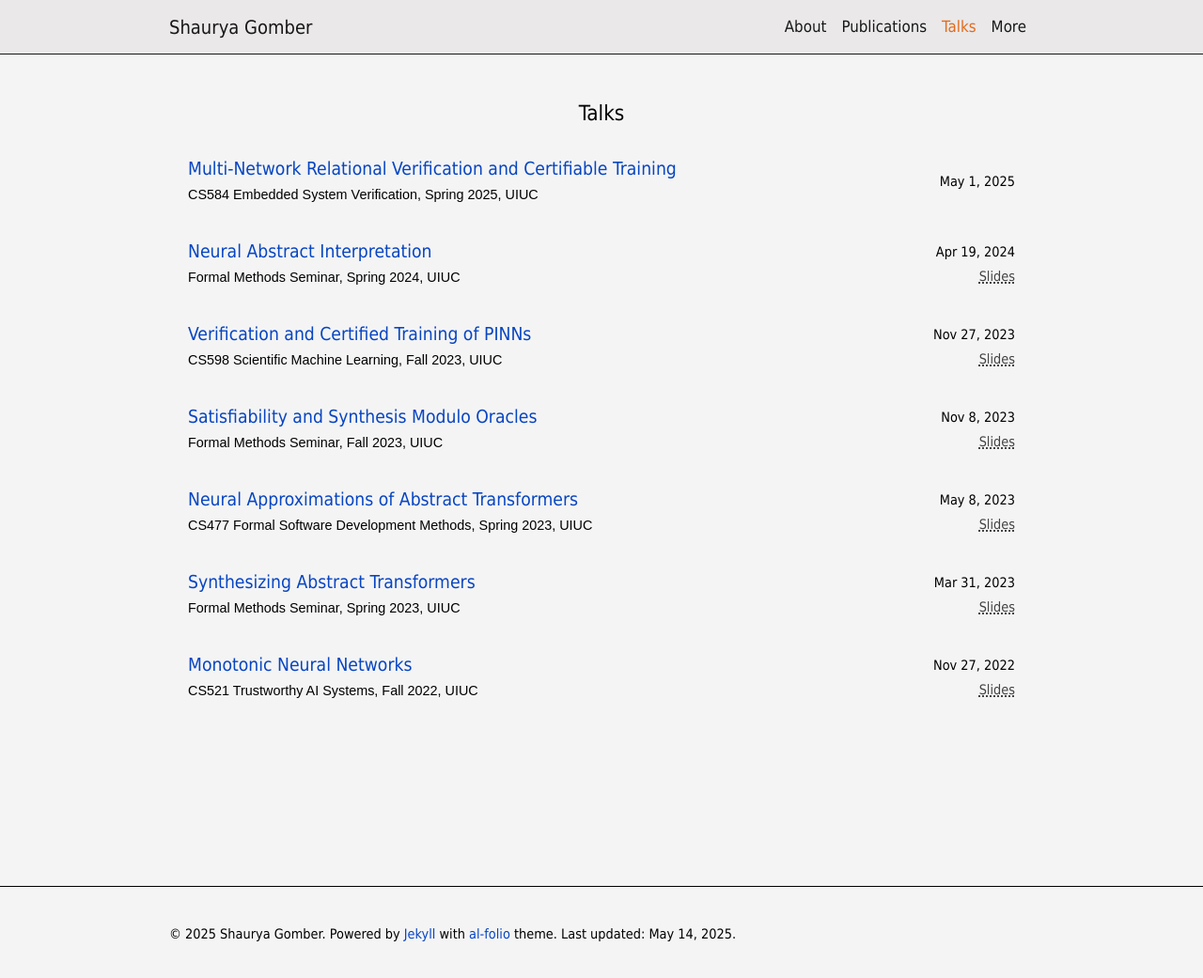
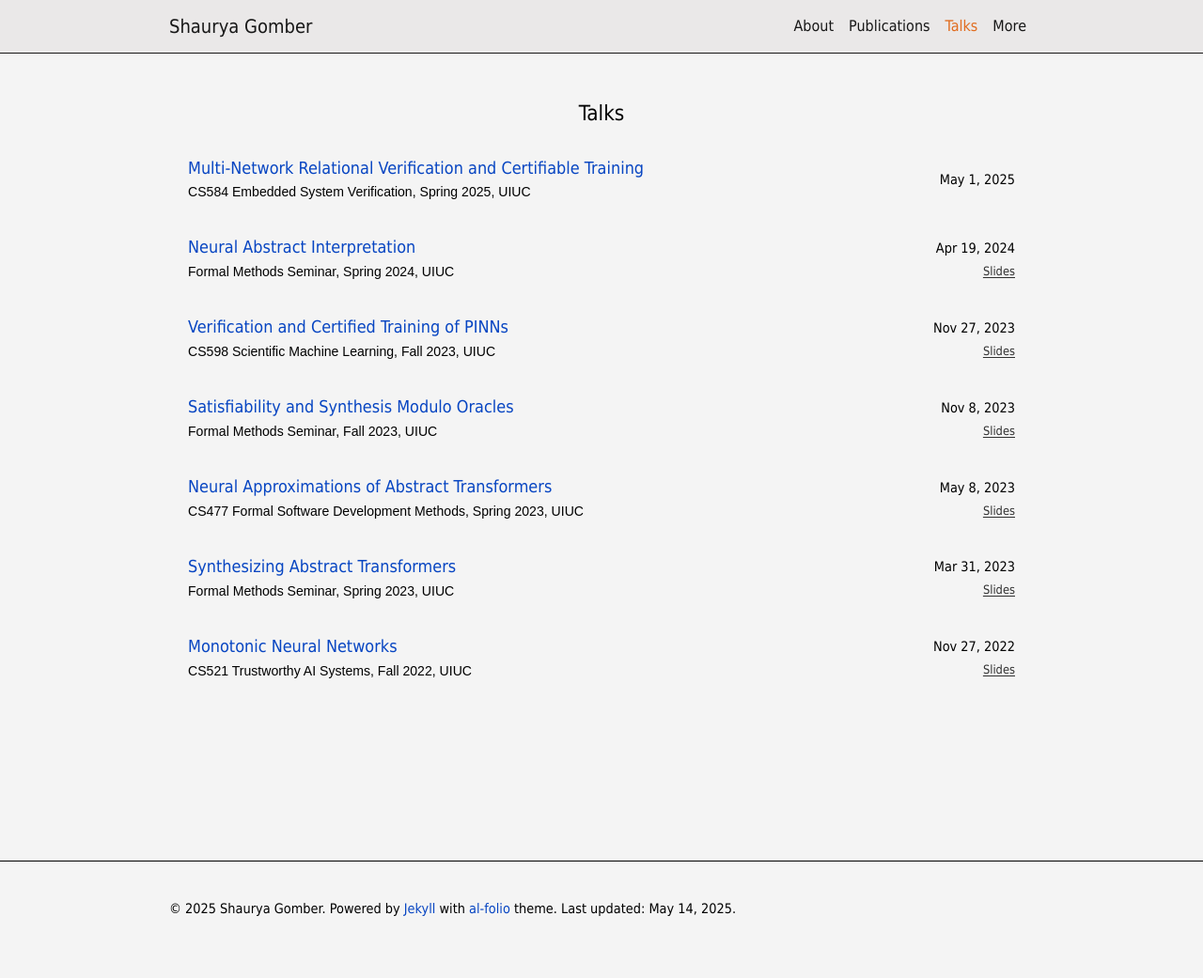
Before and after one commit to sgomber/sgomber.github.io, a Jekyll site: the page built from _pages/talks.md, in a window 1280 px wide and 1046 px high. Shown: the top 1041 px of the window at 94% size. Built offline with Jekyll 4.4.1, drawn with Linux system fonts in a browser that asks for light colours; comment, search, counter and statistics services are not loaded; a style sheet for code colours, icons or effects is not loaded.

Commit message:
Update style (almost converged)

```diff
--- a/_includes/publication-list.html
+++ b/_includes/publication-list.html
@@ -65,14 +65,14 @@
                   {% endif %}
                   {% assign link_html = '<a class="paper-links" href="' | append: final_url | append: '" target="_blank">' | append: link.name | append: '</a>' %}
                   {% if links != "" %}
-                    {% assign links = links | append: ' | ' %}
+                    {% assign links = links | append: ' . ' %}
                   {% endif %}
                   {% assign links = links | append: link_html %}
                 {% endfor %}
 
                 {% if publication.bibtex %}
                   {% if links != "" %}
-                    {% assign links = links | append: ' | ' %}
+                    {% assign links = links | append: ' . ' %}
                   {% endif %}
                   {% assign links = links | append: '<a class="paper-links" href="#" data-bs-toggle="collapse" data-bs-target="#' | append: bibtex_id | append: '" aria-expanded="false" aria-controls="' | append: bibtex_id | append: '">BibTeX</a>' %}
                 {% endif %}
--- a/_sass/_base.scss
+++ b/_sass/_base.scss
@@ -7,7 +7,6 @@
 body {
 //   font-family: 'Georgia', monospace;
   font-family: 'Tahoma';
-  font-size: 1.05rem;
 }
 
 p, h1, h2, h3, h4, h5, h6, em, div, li, span, strong {
@@ -681,8 +680,8 @@
 
 .paper-title {
     color: var(--global-header-color);
-    font-weight: 500;
-    font-size: 1.2rem;
+    font-weight: 510;
+    font-size: 1.12rem;
 }
 
 .author-font {
@@ -691,15 +690,19 @@
 
 .authors {
     font-family: Arial, Helvetica, sans-serif;
-    font-size: 0.9rem;
+    font-weight: 510;
+    font-size: 0.88rem;
 }
 
 .venue {
-    background-color: #fff5cc;
+    background-color: #fff8dc;
     display: inline-block;
-    border-radius: 4px;
-    font-size: 0.97rem;
-    margin-top: 5px;
+    padding: 2px 0.9px;
+    border-radius: 6px;
+    font-size: 0.88rem;
+    font-weight: 500;
+    color: #5a4e00;
+    margin-top: 2px;
 }
 
 .venue a {
@@ -707,7 +710,7 @@
 }
 
 .award {
-    margin-top: -1px;
+    margin-top: 1px;
 }
 
 .award-badge {
@@ -716,23 +719,18 @@
     vertical-align: middle;
 }
 
-.award-badge:hover {
-    color: red;
+.paper-links {
+    font-size: 0.8rem;
+    margin-top: 5px;
+    text-decoration: underline;
+    text-decoration-thickness: 1.01px;
+    text-underline-offset: 2px;
+    color:inherit;
+    // color: #383838;
+    opacity: 0.8;
 }
 
-.paper-links {
-    font-size: 0.9rem;
-    margin-top: 5px;
-    color: inherit;
-    text-decoration: underline;
-    text-decoration-style: dotted;
-    text-decoration-thickness: 1.5px;
-    text-underline-offset: 2px;
-    color: #383838;
-    opacity: 0.94;
-}
-
-.paper-links a:hover {
+.paper-links:hover {
     color: var(--global-hover-color);
     text-decoration: underline;
 }
@@ -769,7 +767,7 @@
 .award-title {
     color: var(--global-header-color);
     font-weight: 500;
-    font-size: 1.1rem;
+    font-size: 1.05rem;
 }
 
 .award-links {
```
Also changed, not shown: _publications/ms_thesis.md (+1 -1 lines).
